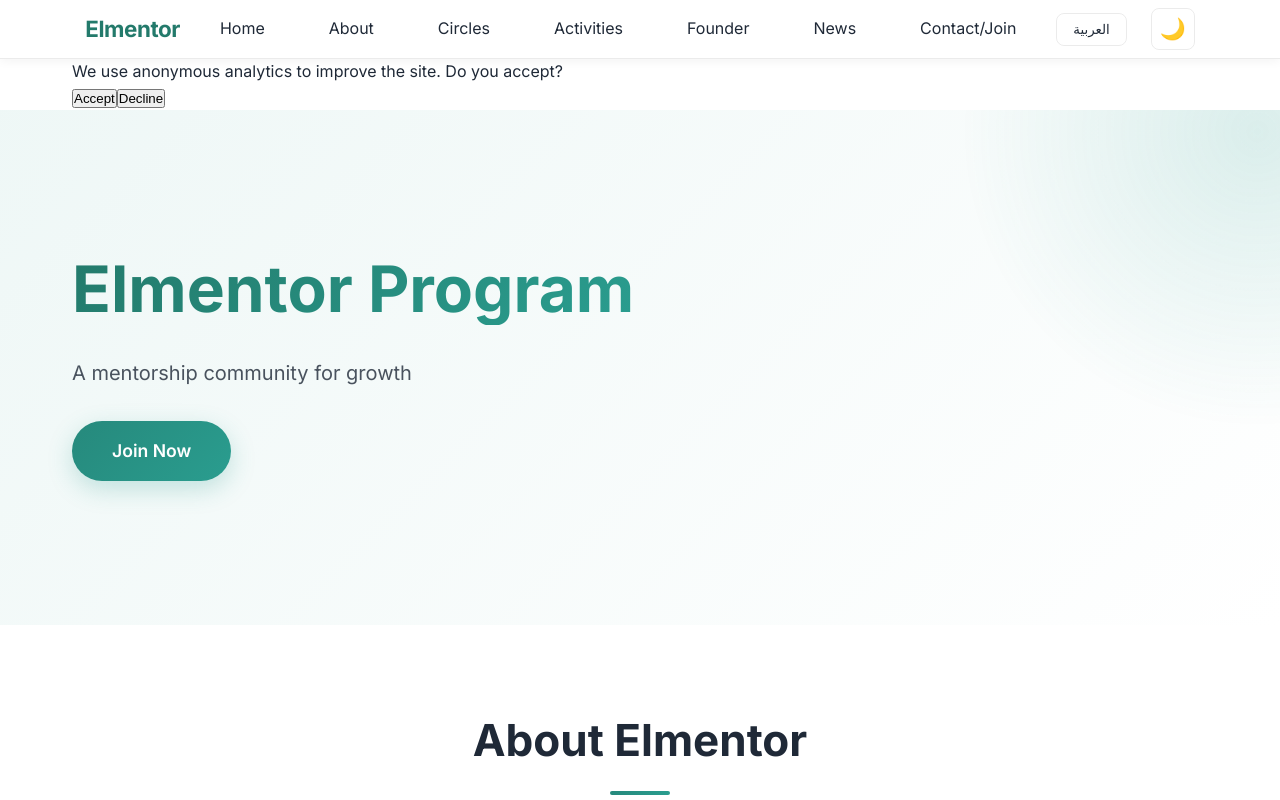
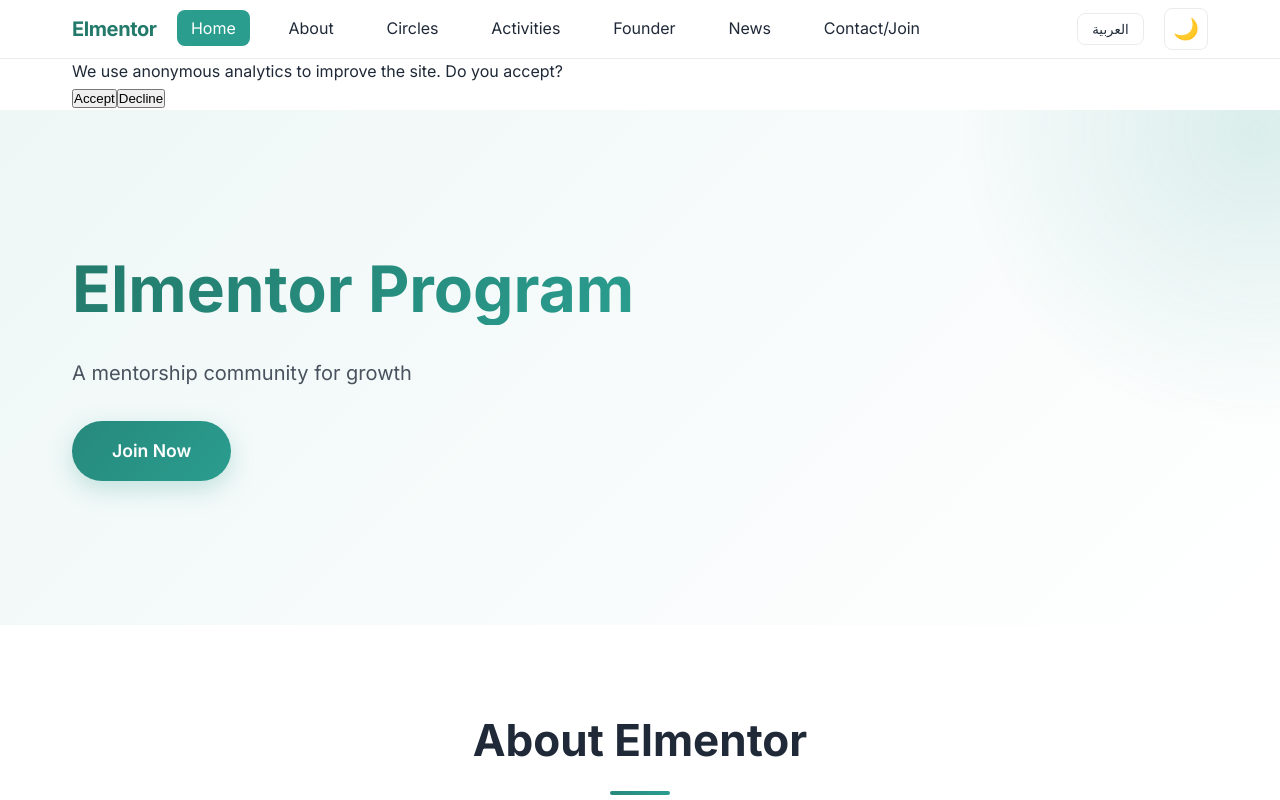
Before and after one commit to aymanaboghonim/elmentor-landing-demo, a React (Vite) app: page / in a window 1280 px wide. Shown: the top 800 px of the page. Built offline with nearby package versions, Linux system fonts and the light colour scheme.

Commit message:
feat(nav): full-width nav, scroll-spy active link, scrolled shadow

```diff
--- a/src/components/Navbar.jsx
+++ b/src/components/Navbar.jsx
@@ -1,4 +1,4 @@
-import React, { useState } from 'react'
+import React, { useState, useRef, useEffect } from 'react'
 import { useI18n } from '../i18n'
 import ThemeToggle from './ThemeToggle'
 
@@ -6,17 +6,56 @@ export default function Navbar () {
   const { t, locale, setLocale } = useI18n()
   const sections = ['hero', 'about', 'circles', 'activities', 'founder', 'news', 'contact']
   const [open, setOpen] = useState(false)
+  const [active, setActive] = useState('hero')
+  const navRef = useRef(null)
 
   // Toggle mobile menu
   const onToggle = () => setOpen((v) => !v)
 
+  useEffect(() => {
+    const sections = Array.from(document.querySelectorAll('section[id]'))
+    const observer = new IntersectionObserver((entries) => {
+      entries.forEach((entry) => {
+        if (entry.isIntersecting) {
+          setActive(entry.target.id)
+        }
+      })
+    }, {
+      root: null,
+      rootMargin: '0px',
+      threshold: 0.25
+    })
+    sections.forEach(s => observer.observe(s))
+    return () => observer.disconnect()
+  }, [])
+
+  // Add a shadow to nav when scrollY > 10
+  useEffect(() => {
+    function onScroll () {
+      if (!navRef.current) return
+      if (window.scrollY > 10) navRef.current.classList.add('nav--scrolled')
+      else navRef.current.classList.remove('nav--scrolled')
+    }
+    window.addEventListener('scroll', onScroll)
+    onScroll()
+    return () => window.removeEventListener('scroll', onScroll)
+  }, [])
+
   return (
-    <nav className="nav" aria-label="Main">
+    <nav className="nav" aria-label="Main" ref={navRef}>
       <div className="container nav-inner">
         <div className="logo">Elmentor</div>
         <ul className={`nav-list ${open ? 'open' : ''}`} role="menubar" id="main-menu" aria-hidden={!open && undefined}>
           {sections.map((s) => (
-            <li role="none" key={s}><a role="menuitem" href={`#${s}`}>{t(`nav.${s}`)}</a></li>
+            <li role="none" key={s}>
+              <a
+                role="menuitem"
+                href={`#${s}`}
+                aria-current={active === s ? 'true' : undefined}
+                className={active === s ? 'active' : ''}
+                onClick={() => setOpen(false)}
+              >{t(`nav.${s}`)}</a>
+            </li>
           ))}
         </ul>
         <button aria-controls="main-menu" aria-expanded={open} aria-label={open ? 'Close menu' : 'Open menu'} className="menu-toggle" onClick={onToggle}>
--- a/src/styles/global.css
+++ b/src/styles/global.css
@@ -1,9 +1,12 @@
+.container{max-width:var(--max-width);margin:0 auto;padding:0 2rem}
+/* combined root variables */
 :root{--max-width:1200px;--accent:#2a9d8f}
 *{box-sizing:border-box;margin:0;padding:0}
 body{font-family:Inter,system-ui,Arial,sans-serif;margin:0;padding:0;color:#111;line-height:1.6}
-.container{max-width:var(--max-width);margin:0 auto;padding:0 2rem}
-nav.nav{display:flex;justify-content:space-between;align-items:center;padding:0.5rem 0;background:#fff;position:sticky;top:0;z-index:100;backdrop-filter:blur(10px)}
-.nav-list{display:flex;gap:2rem;list-style:none;margin:0;padding:0}
+/* nav: full width with centered content using .nav-inner for alignment */
+nav.nav{display:flex;align-items:center;padding:0.5rem 0;background:var(--nav-bg);position:sticky;top:0;width:100%;z-index:60;border-bottom:1px solid var(--nav-border)}
+nav.nav .nav-inner{display:flex;justify-content:space-between;align-items:center;width:100%}
+.nav-list{display:flex;gap:1.5rem;list-style:none;margin:0;padding:0}
 .hero{padding:3rem 0;background:linear-gradient(140deg,#dff9f2,white);position:relative;overflow:hidden}
 .hero-inner{max-width:var(--max-width);margin:0 auto}
 .cta{display:inline-block;padding:0.75rem 2rem;background:var(--accent);color:#fff;border-radius:50px;text-decoration:none;font-weight:600;transition:all 0.3s ease;box-shadow:0 4px 15px rgba(42,157,143,0.3)}
@@ -148,53 +151,27 @@ body{
 	padding:1rem 0;
 	background:var(--nav-bg);
 	border-bottom:1px solid var(--nav-border);
-	box-shadow:0 2px 10px rgba(0,0,0,0.05);
-	backdrop-filter:blur(10px);
-	-webkit-backdrop-filter:blur(10px);
+	position:sticky;top:0;z-index:100;
+}
+/* use a subtle scrolled state to show elevation */
+.nav--scrolled{
+	box-shadow:0 6px 22px rgba(0,0,0,0.08);
+}
+@supports (backdrop-filter: blur(10px)) {
+	.nav{backdrop-filter:blur(10px);-webkit-backdrop-filter:blur(10px)}
 }
 @supports not (backdrop-filter: blur(10px)) {
-	.nav {
-		background:rgba(255, 255, 255, 0.98);
-	}
-	[data-theme='dark'] .nav {
-		background:rgba(31, 41, 55, 0.98);
-	}
+	.nav{background:rgba(255,255,255,0.98)}
+	[data-theme='dark'] .nav{background:rgba(31,41,55,0.98)}
 }
-.nav .logo{
-	font-weight:800;
-	color:var(--accent-800);
-	font-size:1.4rem;
-	letter-spacing:-0.02em;
-}
-.nav-list a{
-	color:var(--text-color);
-	text-decoration:none;
-	padding:0.5rem 1rem;
-	border-radius:8px;
-	font-weight:500;
-	transition:all 0.2s ease;
-}
-.nav-list a:hover{
-	color:var(--accent-600);
-	background:rgba(42,157,143,0.08);
-}
-.nav-inner{display:flex;align-items:center;gap:1.5rem}
+.nav .logo{font-weight:800;color:var(--accent-800);font-size:1.25rem;letter-spacing:-0.02em}
+.nav-inner{display:flex;align-items:center;gap:1.25rem}
+.nav-list a{color:var(--text-color);text-decoration:none;padding:0.5rem 0.9rem;border-radius:8px;font-weight:500;transition:all 0.18s ease}
+.nav-list a:hover{color:var(--accent-600);background:rgba(42,157,143,0.06);transform:translateY(-1px)}
+.nav-list a.active{background:var(--accent-600);color:#fff}
 .lang-toggle{margin-left:auto}
-.lang-toggle button{
-	padding:0.5rem 1rem;
-	border-radius:8px;
-	background:transparent;
-	border:1px solid var(--nav-border);
-	color:var(--text-color);
-	cursor:pointer;
-	transition:all 0.2s ease;
-	font-weight:500;
-}
-.lang-toggle button:hover{
-	background:var(--accent-600);
-	color:#fff;
-	border-color:var(--accent-600);
-}
+.lang-toggle button{padding:0.45rem 0.9rem;border-radius:8px;background:transparent;border:1px solid var(--nav-border);color:var(--text-color);cursor:pointer;transition:all 0.18s ease;font-weight:500}
+.lang-toggle button:hover{background:var(--accent-600);color:#fff;border-color:var(--accent-600)}
 
 /* Responsive nav */
 .menu-toggle{display:none}
```
